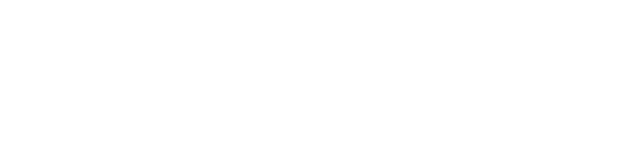
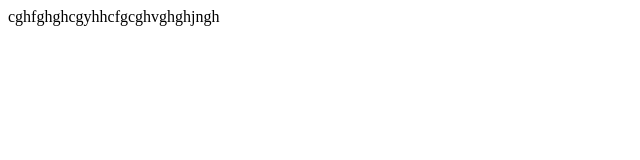
Before and after one commit to Liliya-ivanovna/tutorial, a plain HTML site: page index.html in a window 1280 px wide. Shown: the whole page, without its empty margins (0-640 px from the left). Drawn offline with Linux system fonts and the light colour scheme.

Commit message:
Update index.html

```diff
--- a/index.html
+++ b/index.html
@@ -6,6 +6,6 @@
     <title>Document</title>
 </head>
 <body>
-
+cghfghghcgyhhcfgcghvghghjngh
 </body>
 </html>
```
